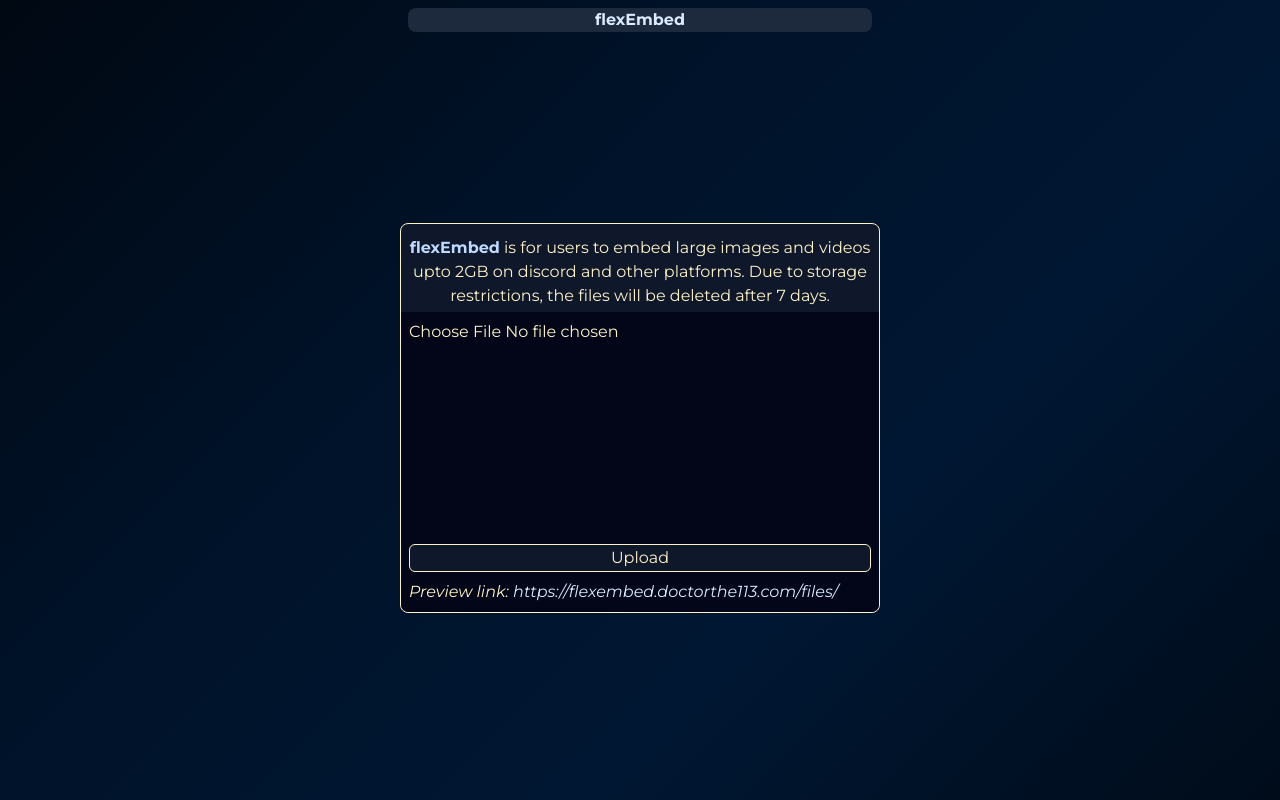
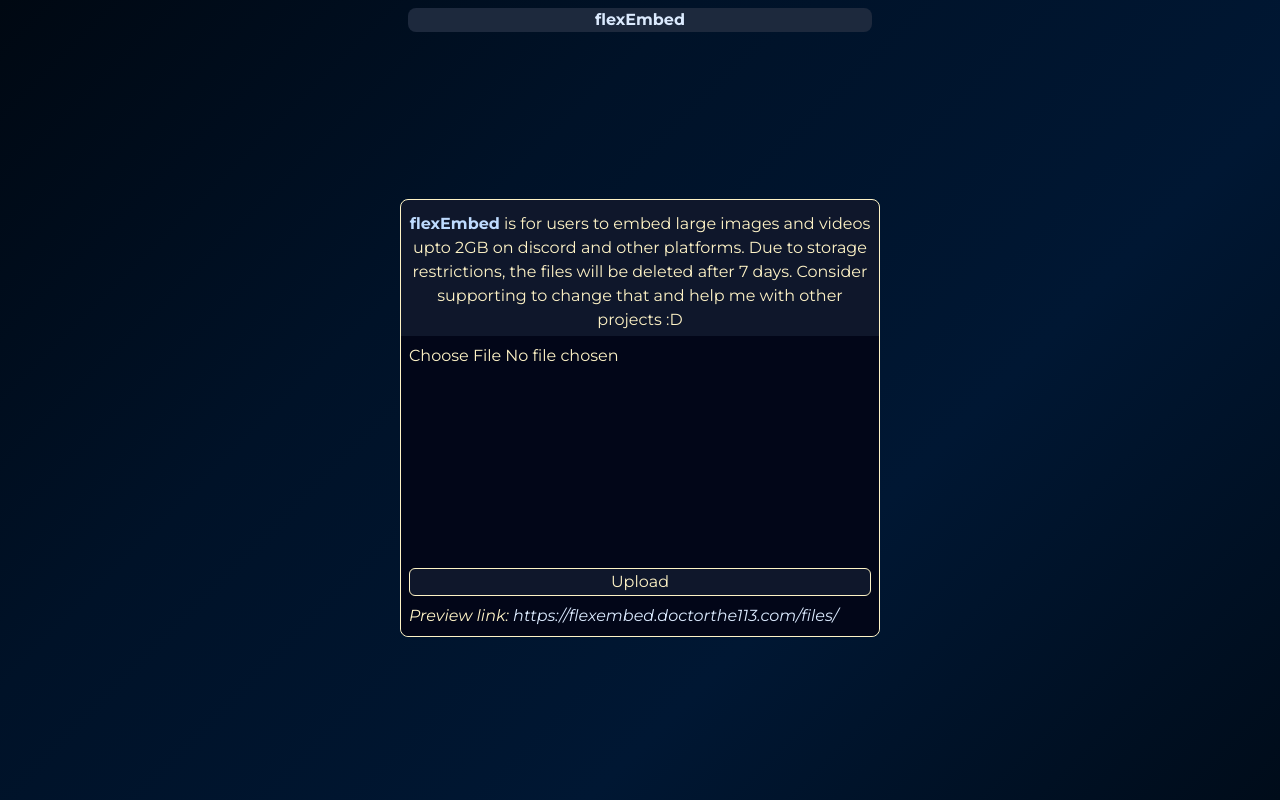
Before and after one commit to Doctorthe113/flexembed, a React (Vite) app in the folder client/: page / in a window 1280 px wide. Built offline with nearby package versions, Linux system fonts and the light colour scheme.

Commit message:
added readme

```diff
--- a/client/src/App.jsx
+++ b/client/src/App.jsx
@@ -4,7 +4,7 @@
 
 function App() {
     const [file, setFiles] = useState(null);
-    const [uploadStatus, setUploadStatus] = useState(false);
+    const [uploadStatus, setUploadStatus] = useState(false); // todo
     const [isVideo, setIsVideo] = useState(false);
     const [previewUrl, setPreviewUrl] = useState(
         "https://flexembed.doctorthe113.com/files/",
@@ -29,7 +29,15 @@
     const handleSubmit = async (e) => {
         e.preventDefault();
 
-        console.log("submitted");
+        // for the button animation
+        const uploadButton = document.getElementById("upload-button");
+        uploadButton.classList.add("clicked");
+        setTimeout(() => {
+            uploadButton.classList.remove("clicked");
+        }, 200);
+
+        // starts sending the file
+        console.log("submitting");
         const formData = new FormData();
         formData.append("file", file);
 
@@ -60,12 +68,14 @@
             </div>
             <div className="grow flex flex-col justify-center">
                 <div className="max-w-[480px] flex flex-col items-center justify-center bg-slate-900 rounded-lg pt-2 border-[1px]">
-                    <p className="my-1">
+                    <p className="m-1">
                         <strong className="text-blue-200">flexEmbed</strong>
                         {" "}
                         is for users to embed large images and videos upto 2GB
                         on discord and other platforms. Due to storage
                         restrictions, the files will be deleted after 7 days.
+                        Consider supporting to change that and help me with
+                        other projects :D
                     </p>
                     <div className="min-h-[300px] bg-slate-950 p-2 w-full rounded-b-lg pb-2 flex flex-col ">
                         <form
@@ -97,7 +107,8 @@
 
                             <button
                                 type="submit"
-                                className="w-full bg-slate-900 rounded-md h-7 mt-2 border-[1px] cursor-pointer"
+                                id="upload-button"
+                                className="w-full bg-slate-900 rounded-md h-7 mt-2 border-[1px] cursor-pointer "
                             >
                                 Upload
                             </button>
--- a/client/src/index.css
+++ b/client/src/index.css
@@ -4,6 +4,7 @@
 #root {
     padding: 0 !important;
     font-family: "Montserrat", serif;
+    margin: 0 !important;
 }
 
 @layer base {
@@ -16,4 +17,9 @@
             #000c1aff
         );
     }
+
+    .clicked {
+        @apply bg-slate-800! border-blue-200! text-blue-200!;
+        /* box-shadow: inset 0px 0px 1px 3px rgba(0, 0, 0, 1) !important; */
+    }
 }
```
Also changed, not shown: 11 other files (tests, documents, lock files or other folders).
